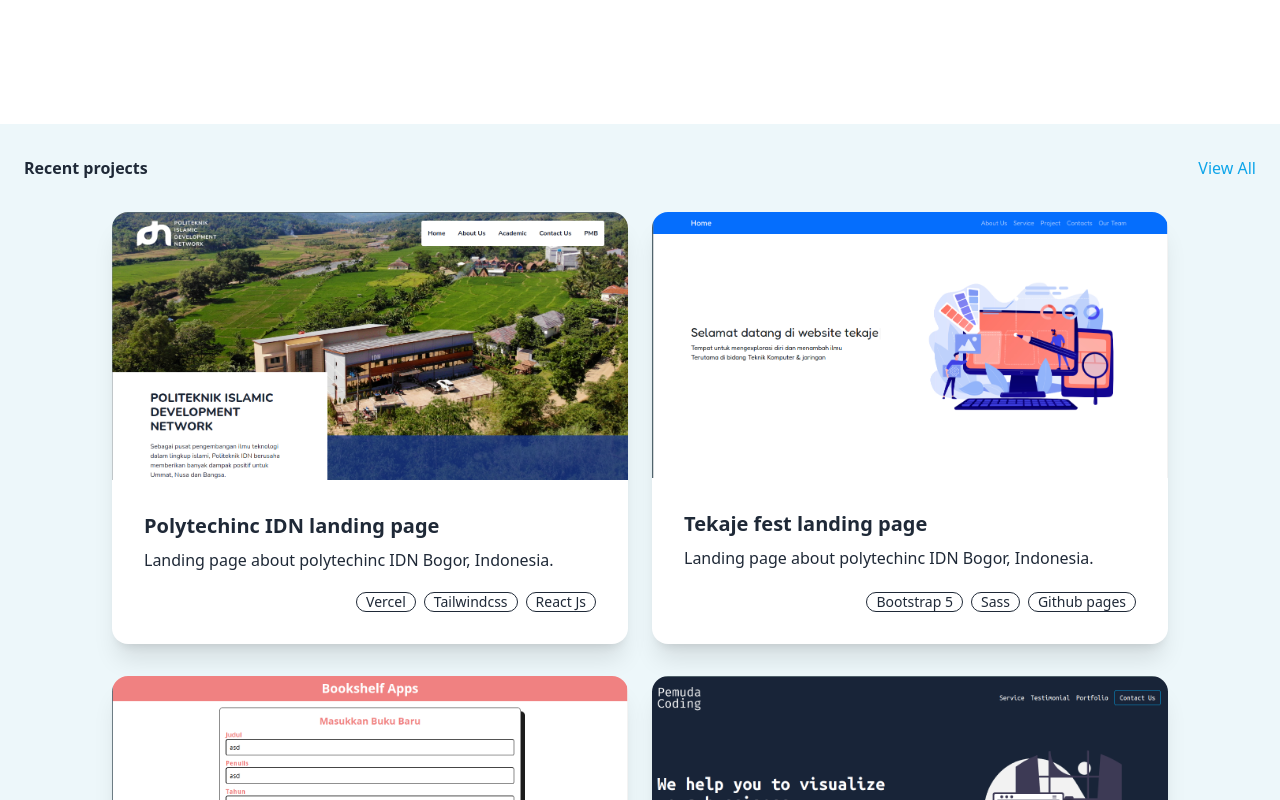
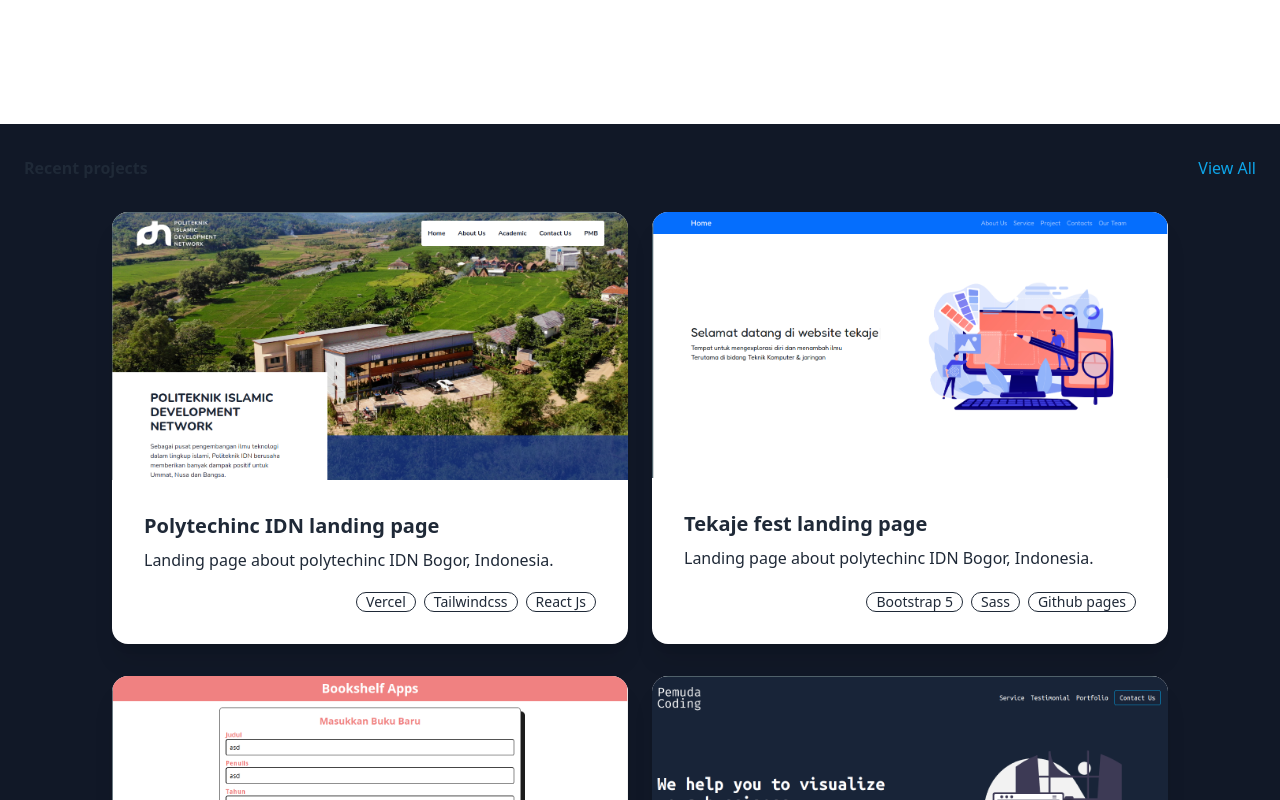
Before and after one commit to Syafiq1331/porto-2023, a React (Vite) app: page / in a window 1280 px wide. Shown: the part 580-1380 px from the top of the page. Built offline with nearby package versions, Linux system fonts and the light colour scheme.

Commit message:
fix:Change background color from white to slate

```diff
--- a/src/components/Work.tsx
+++ b/src/components/Work.tsx
@@ -7,7 +7,7 @@
 const Work = () => {
 
   return (
-    <div className='bg-[#EDF7FA] dark:bg-gray-900'>
+    <div className='bg-gray-900'>
       <div className='container mx-auto py-4 '>
         <div className='flex justify-between px-6 py-4'>
           <p className='font-semibold dark:text-white'>Recent projects</p>
```
